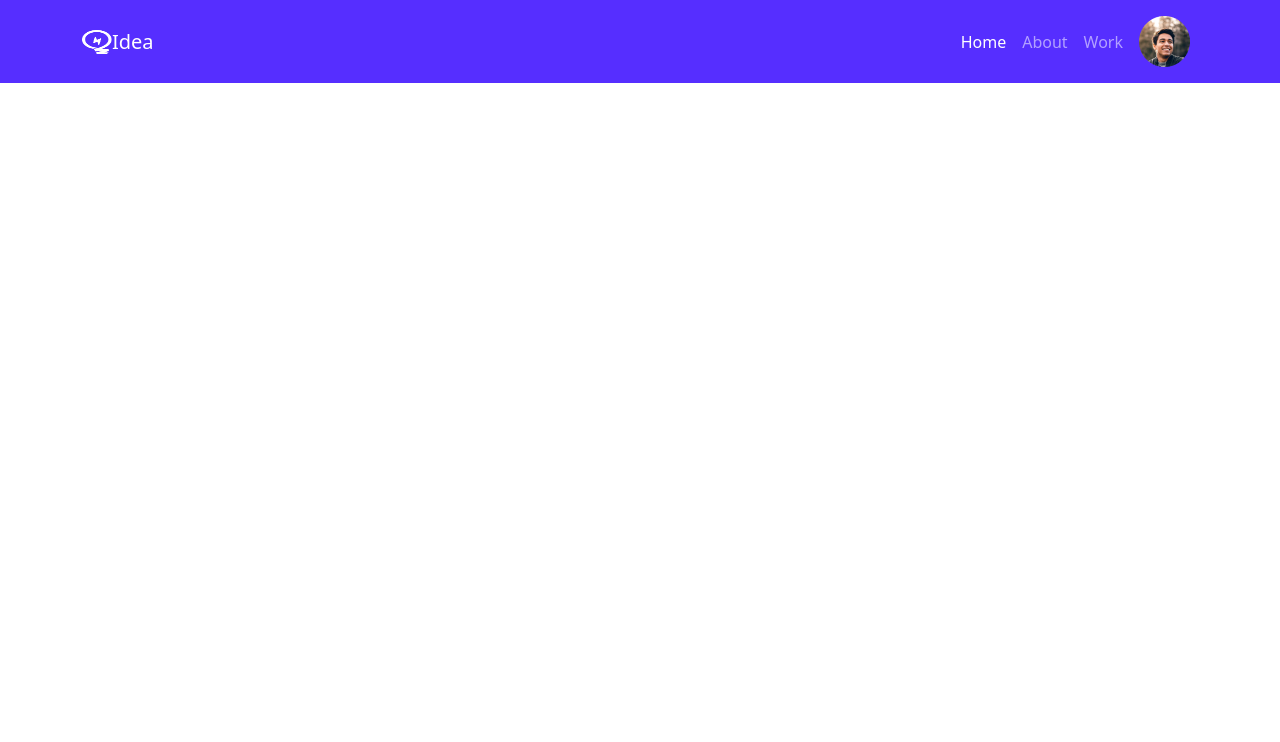
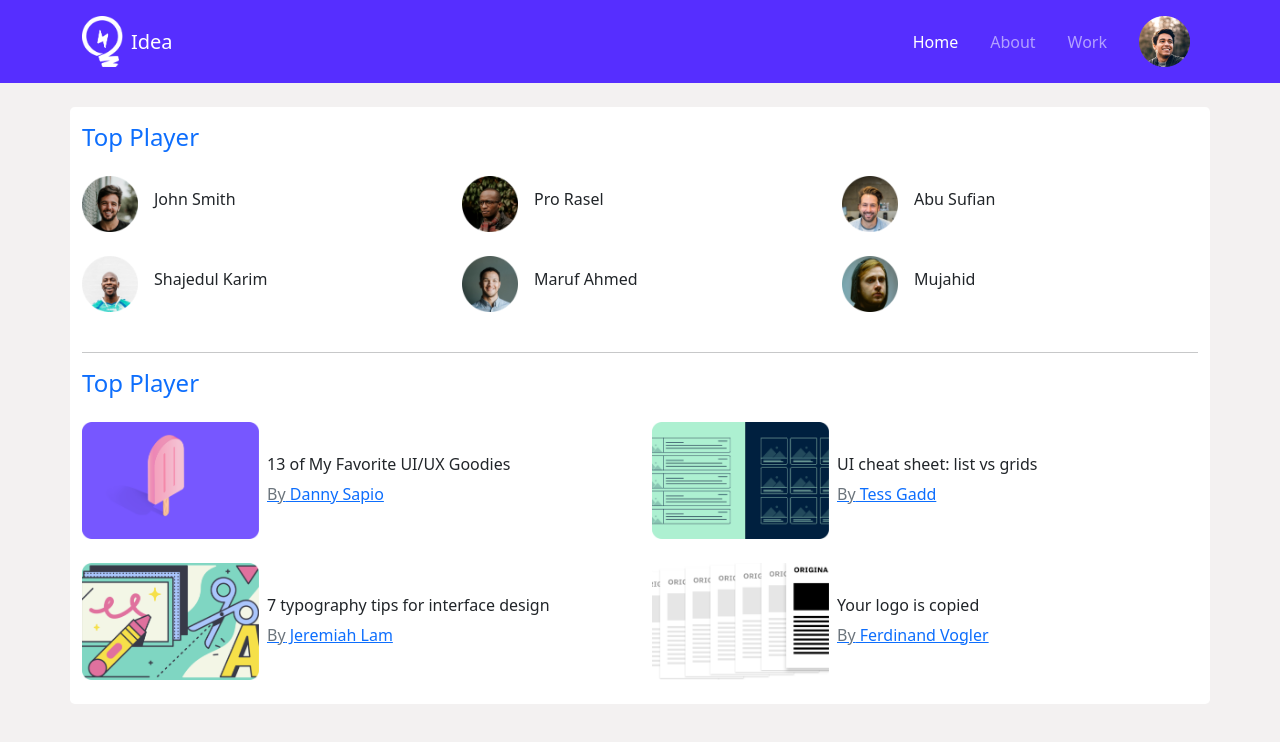
Before and after one commit to shahinanis/bootstrap-leader-board, a plain HTML site: page index.html in a window 1280 px wide. Drawn offline with Linux system fonts and the light colour scheme.

Commit message:
completer blog section

```diff
--- a/index.html
+++ b/index.html
@@ -7,28 +7,36 @@
     <title>Bootstrap first project leader project</title>
     <link rel="stylesheet" href="css/bootstrap.min.css" />
   </head>
-  <body>
+  <body style="background-color: #f3f1f1">
     <!-- menu section -->
-    <section class="navbar-section">
+    <header>
+      <section>
         <nav class="navbar navbar-expand-lg navbar-dark" style="background-color: #562eff">
           <div class="container">
             <a class="navbar-brand d-flex align-items-center" href="#">
-            <img src="images/icons/logo.png" alt="" width="30" height="24" />
-            <span>Idea</span>
+              <img src="/images/icons/logo.png" alt="" width="41" height="51" />
+              <span class="ms-2">Idea</span>
             </a>
-
-          <div class="collapse navbar-collapse" id="navbarScroll">
-            <ul
-              class="navbar-nav ms-auto my-2 my-lg-0 navbar-nav-scroll d-flex align-items-center"
-              style="--bs-scroll-height: 100px"
+            <button
+              class="navbar-toggler"
+              type="button"
+              data-bs-toggle="collapse"
+              data-bs-target="#navbarSupportedContent"
+              aria-controls="navbarSupportedContent"
+              aria-expanded="false"
+              aria-label="Toggle navigation"
             >
-              <li class="nav-item">
+              <span class="navbar-toggler-icon"></span>
+            </button>
+            <div class="collapse navbar-collapse" id="navbarSupportedContent">
+              <ul class="navbar-nav ms-auto mb-2 mb-lg-0 d-flex align-items-center">
+                <li class="nav-item me-3">
                   <a class="nav-link active" aria-current="page" href="#">Home</a>
                 </li>
-              <li class="nav-item">
+                <li class="nav-item me-3">
                   <a class="nav-link" href="#">About</a>
                 </li>
-              <li class="nav-item">
+                <li class="nav-item me-3">
                   <a class="nav-link" href="#">Work</a>
                 </li>
                 <li class="nav-item">
@@ -41,7 +49,73 @@
           </div>
         </nav>
       </section>
-
+    </header>
+    <main>
+      <!-- top players section -->
+      <section class="container bg-white rounded-3">
+        <h4 class="text-primary my-4 pt-3">Top Player</h4>
+        <div class="row gy-4 pb-4">
+          <div class="col-lg-4 col-md-6 d-flex align-items-center">
+            <img src="/images/players/player-1.png" alt="" width="56" height="56" />
+            <h6 class="ms-3">John Smith</h6>
+          </div>
+          <div class="col-lg-4 col-md-6 d-flex align-items-center">
+            <img src="/images/players/player-2.png" alt="" width="56" height="56" />
+            <h6 class="ms-3">Pro Rasel</h6>
+          </div>
+          <div class="col-lg-4 col-md-6 d-flex align-items-center">
+            <img src="/images/players/player-3.png" alt="" width="56" height="56" />
+            <h6 class="ms-3">Abu Sufian</h6>
+          </div>
+          <div class="col-lg-4 col-md-6 d-flex align-items-center">
+            <img src="/images/players/player-4.png" alt="" width="56" height="56" />
+            <h6 class="ms-3">Shajedul Karim</h6>
+          </div>
+          <div class="col-lg-4 col-md-6 d-flex align-items-center">
+            <img src="/images/players/player-5.png" alt="" width="56" height="56" />
+            <h6 class="ms-3">Maruf Ahmed</h6>
+          </div>
+          <div class="col-lg-4 col-md-6 d-flex align-items-center">
+            <img src="/images/players/player-6.png" alt="" width="56" height="56" />
+            <h6 class="ms-3">Mujahid</h6>
+          </div>
+        </div>
+        <hr />
+        <div>
+          <h4 class="text-primary pb-3">Top Player</h4>
+          <div class="row pb-4 gy-4">
+            <div class="col-lg-6 col-md-6 d-flex align-items-center">
+              <img src="/images/blogs/blog-1.png" alt="" width="177" height="117" />
+              <div class="ms-2">
+                <h6>13 of My Favorite UI/UX Goodies</h6>
+                <a href="#"><span class="text-secondary">By</span> Danny Sapio</a>
+              </div>
+            </div>
+            <div class="col-lg-6 col-md-6 d-flex align-items-center">
+              <img src="/images/blogs/blog-2.png" alt="" width="177" height="117" />
+              <div class="ms-2">
+                <h6>UI cheat sheet: list vs grids</h6>
+                <a href="#"><span class="text-secondary">By</span> Tess Gadd</a>
+              </div>
+            </div>
+            <div class="col-lg-6 col-md-6 d-flex align-items-center">
+              <img src="/images/blogs/blog-3.png" alt="" width="177" height="117" />
+              <div class="ms-2">
+                <h6>7 typography tips for interface design</h6>
+                <a href="#"><span class="text-secondary">By</span> Jeremiah Lam</a>
+              </div>
+            </div>
+            <div class="col-lg-6 col-md-6 d-flex align-items-center">
+              <img src="/images/blogs/blog-4.png" alt="" width="177" height="117" />
+              <div class="ms-2">
+                <h6>Your logo is copied</h6>
+                <a href="#"><span class="text-secondary">By</span> Ferdinand Vogler</a>
+              </div>
+            </div>
+          </div>
+        </div>
+      </section>
+    </main>
     <script src="js/bootstrap.bundle.min.js"></script>
   </body>
 </html>
```
Lines whose indentation alone changed are shown as unchanged.
